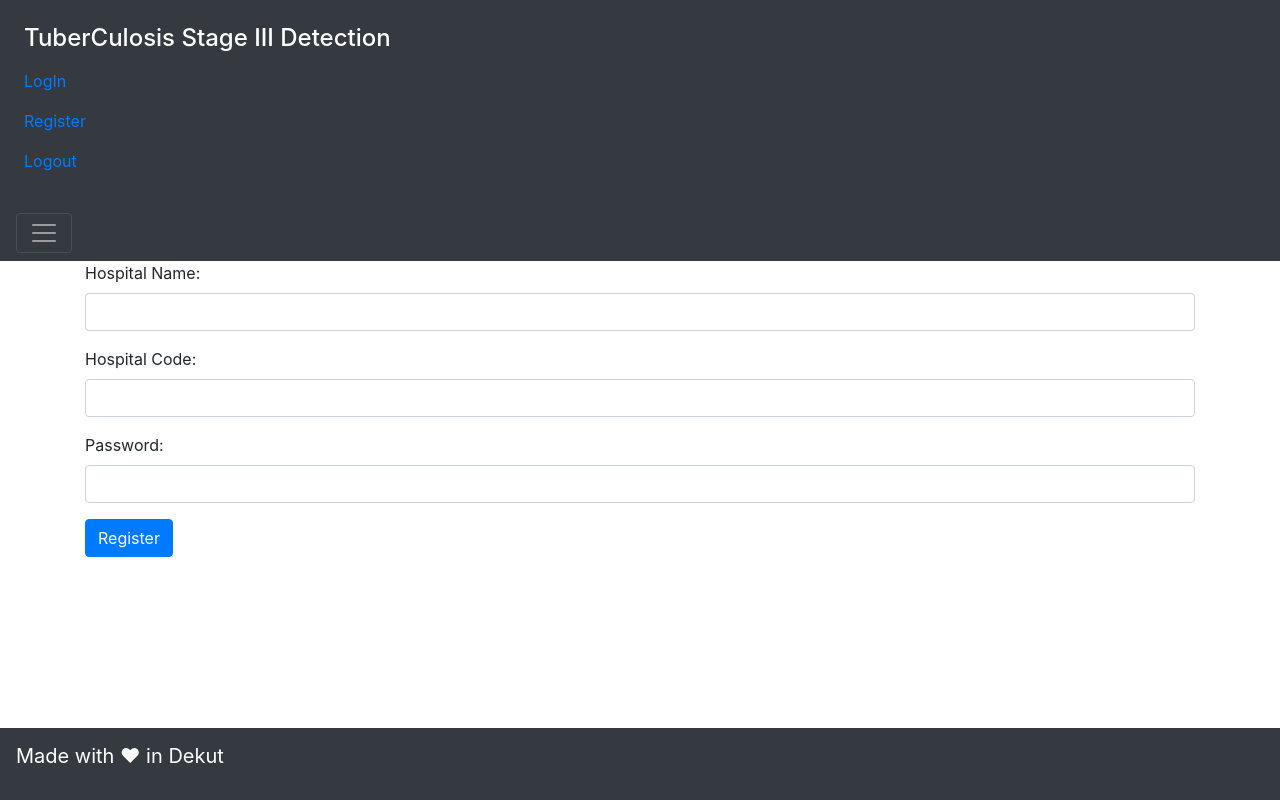
After one commit to Belac44/Tuberculosis-Prediction-Deployment, a Flask app: page /register in a window 1280 px wide, after a click that opens the changed part. The commit adds this page. Run offline with Flask 2, Linux system fonts and the light colour scheme; some libraries are stand-ins or nearby versions.

Commit message:
LogIn, Logout and Register UI

```diff
--- a/forms.py
+++ b/forms.py
@@ -1,7 +1,7 @@
 from flask_wtf import FlaskForm
-from wtforms import StringField, SubmitField, SelectField, IntegerField, FileField
+from wtforms import StringField, SubmitField, SelectField, IntegerField, PasswordField
 from wtforms.validators import DataRequired
-from flask_wtf.file import FileField, FileRequired, FileAllowed
+from flask_wtf.file import FileField, FileRequired
 
 
 
@@ -16,3 +16,14 @@ class PatientDetails(FlaskForm):
 class ImageUpload(FlaskForm):
     photo = FileField(validators=[FileRequired('File was empty!')])
     upload = SubmitField("Upload")
+
+class LogIn(FlaskForm):
+    code = StringField("Hospital Code:", validators=[DataRequired()])
+    password = PasswordField("Password:", validators=[DataRequired()])
+    login = SubmitField("Log In")
+
+class HospitalRegister(FlaskForm):
+    name = StringField("Hospital Name:", validators=[DataRequired()])
+    code = StringField("Hospital Code:", validators=[DataRequired()])
+    password = PasswordField("Password:", validators=[DataRequired()])
+    register = SubmitField("Register")
--- a/main.py
+++ b/main.py
@@ -1,10 +1,16 @@
 from flask import Flask, render_template, request, redirect, url_for
 from flask_uploads import IMAGES, UploadSet, configure_uploads
-from forms import PatientDetails, ImageUpload
+from forms import PatientDetails, ImageUpload, HospitalRegister, LogIn
 from flask_bootstrap import Bootstrap
+from werkzeug.security import check_password_hash, generate_password_hash
+# from skimage import color
+# from skimage import io
+# import pickle
 import os
 
 photos = UploadSet("photos", IMAGES)
+# model = pickle.load(open('model.pkl', 'rb'))
+
 
 app = Flask(__name__)
 app.config["UPLOADED_PHOTOS_DEST"] = "static/img"
@@ -12,6 +18,26 @@ app.config["SECRET_KEY"] = os.urandom(24)
 configure_uploads(app, photos)
 Bootstrap(app)
 
+
+
+@app.route("/register", methods=["GET", "POST"])
+def register():
+    form = HospitalRegister()
+    if form.validate_on_submit():
+        pass
+    return render_template("register.html", form=form)
+
+@app.route("/login", methods=["GET", "POST"])
+def login():
+    form = LogIn()
+    if form.validate_on_submit():
+        pass
+    return render_template("login.html", form=form)
+
+
+@app.route("/logout")
+def logout():
+    pass
 
 @app.route("/", methods=["GET", "POST"])
 def get_data():
@@ -27,6 +53,7 @@ def get_data():
 
     return render_template("index.html", form=form)
 
+
 @app.route("/image", methods=["GET", "POST"])
 def upload_image():
     form = ImageUpload()
@@ -36,11 +63,17 @@ def upload_image():
         return render_template('predict.html', url=file_url)
     return render_template("upload.html", form=form)
 
+
 @app.route("/predict", methods=["GET", "POST"])
 def predict():
     url = request.args.get("url")
     return render_template("predict.html", url=url)
 
+def process_image(img):
+    img = io.imread(img)
+    imgGray = color.rgb2gray(img)
+
+
 
 if __name__ == "__main__":
     app.run(debug=True, host="0.0.0.0")
--- a/templates/footer.html
+++ b/templates/footer.html
@@ -1,6 +1,10 @@
-<footer class="container">
-    <p>Made with ❤ in Dekut</p>
+<footer>
+    <nav class="navbar fixed-bottom navbar-dark bg-dark">
+        <p class="navbar-brand">Made with ❤ in Dekut</p>
+    </nav>
 </footer>
-
+<script src="https://code.jquery.com/jquery-3.3.1.slim.min.js" integrity="sha384-q8i/X+965DzO0rT7abK41JStQIAqVgRVzpbzo5smXKp4YfRvH+8abtTE1Pi6jizo" crossorigin="anonymous"></script>
+<script src="https://cdn.jsdelivr.net/npm/popper.js@1.14.3/dist/umd/popper.min.js" integrity="sha384-ZMP7rVo3mIykV+2+9J3UJ46jBk0WLaUAdn689aCwoqbBJiSnjAK/l8WvCWPIPm49" crossorigin="anonymous"></script>
+<script src="https://cdn.jsdelivr.net/npm/bootstrap@4.1.3/dist/js/bootstrap.min.js" integrity="sha384-ChfqqxuZUCnJSK3+MXmPNIyE6ZbWh2IMqE241rYiqJxyMiZ6OW/JmZQ5stwEULTy" crossorigin="anonymous"></script>
 </body>
 </html>
--- a/templates/header.html
+++ b/templates/header.html
@@ -18,6 +18,26 @@
     <title>Tuberculosis Prediction System</title>
 </head>
 <body>
-    <nav class="navbar navbar-dark bg-dark">
-        <span class="navbar-brand mb-0 h1">Tuberculosis Prediction System</span>
-    </nav>
+    <div class="pos-f-t">
+      <div class="collapse" id="navbarToggleExternalContent">
+        <div class="bg-dark p-4">
+          <h5 class="text-white h4">TuberCulosis Stage III Detection</h5>
+            <ul class="navbar-nav mr-auto mt-2 mt-lg-0">
+              <li class="nav-item active">
+                <a class="nav-link" href="{{url_for('login')}}">LogIn</a>
+              </li>
+              <li class="nav-item">
+                <a class="nav-link" href="{{url_for('register')}}">Register</a>
+              </li>
+              <li class="nav-item">
+                <a class="nav-link" href="{{url_for('logout')}}">Logout</a>
+              </li>
+            </ul>
+        </div>
+      </div>
+      <nav class="navbar navbar-dark bg-dark">
+        <button class="navbar-toggler" type="button" data-toggle="collapse" data-target="#navbarToggleExternalContent" aria-controls="navbarToggleExternalContent" aria-expanded="false" aria-label="Toggle navigation">
+          <span class="navbar-toggler-icon"></span>
+        </button>
+      </nav>
+    </div>
--- /dev/null
+++ b/templates/register.html
@@ -0,0 +1,10 @@
+{% include "header.html" %}
+{% import "bootstrap/wtf.html" as wtf %}
+
+    <div class="container">
+        <form method="post" action="{{url_for('register')}}">
+            {{ wtf.quick_form(form, novalidate=True, button_map={"register": "primary"}) }}
+        </form>
+    </div>
+
+{% include "footer.html" %}
```
Also changed, not shown: templates/login.html (added, +9 -0 lines), static/img/poster1_25_1665.png (added), 1 other file.
